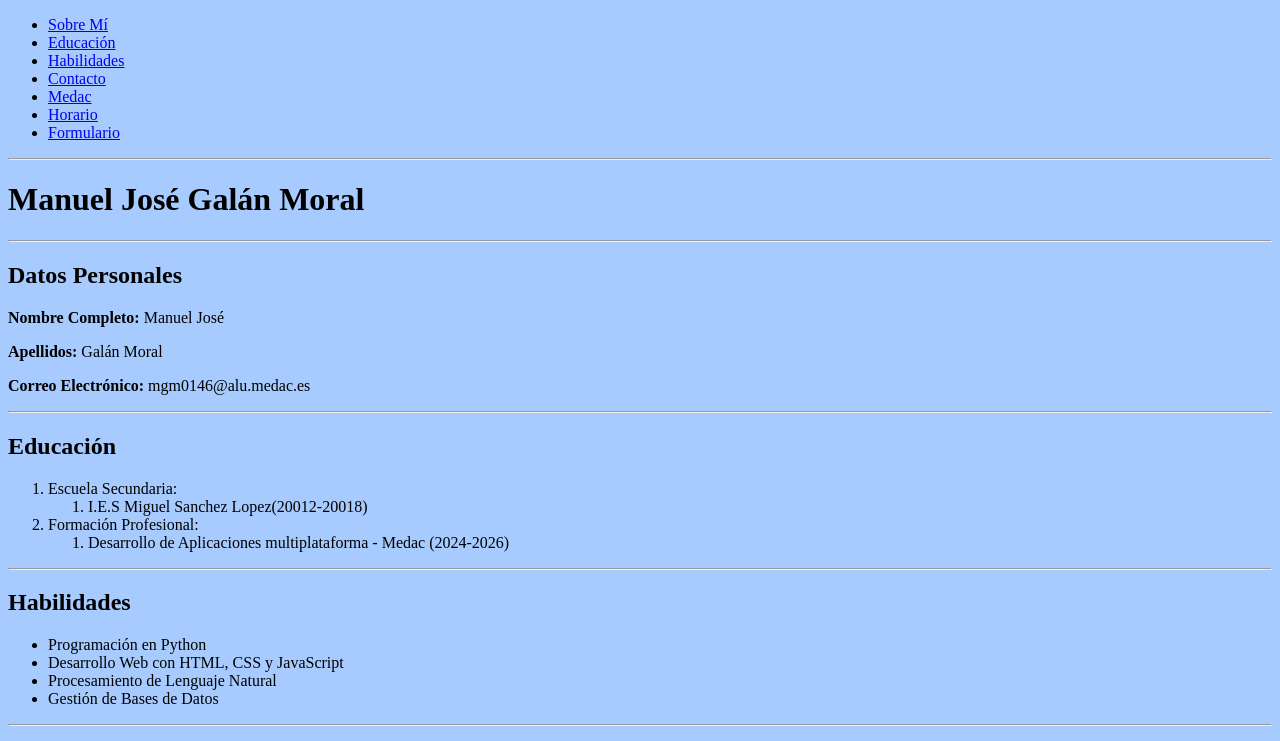
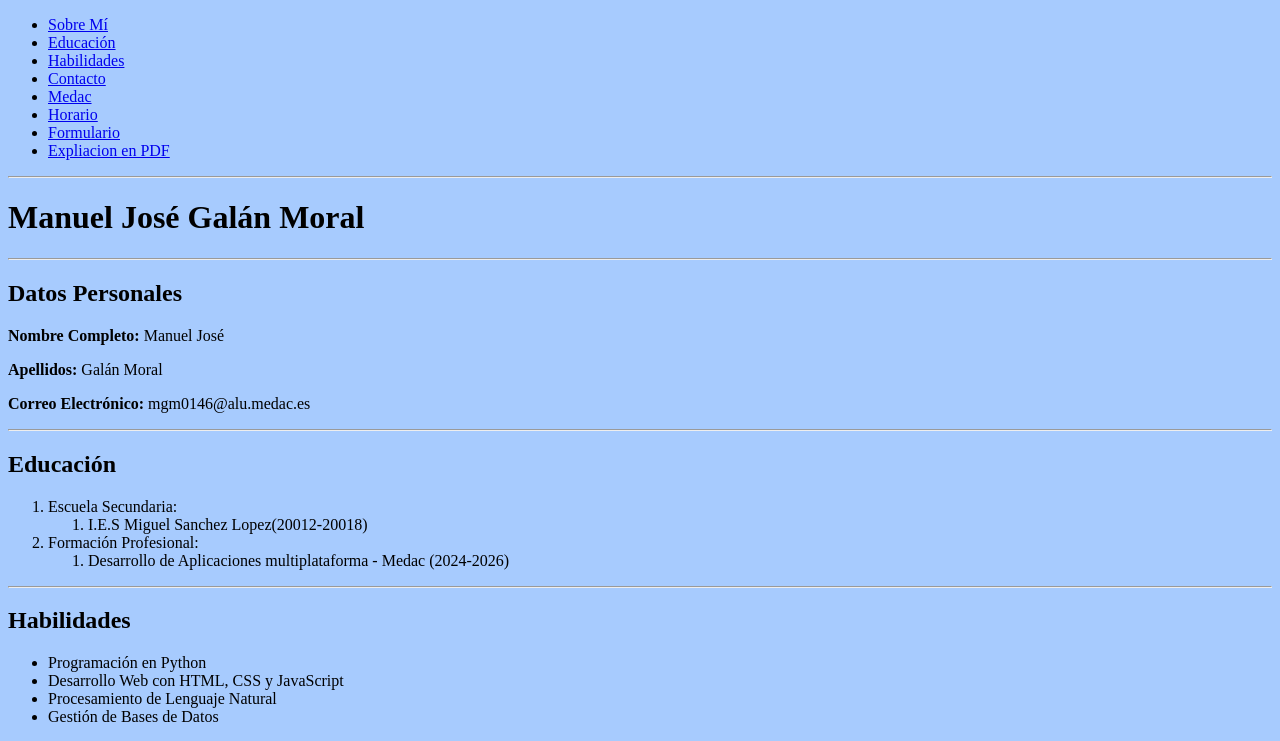
Before and after one commit to SrGalan00/Curriculum, a plain HTML site: page index.html in a window 1280 px wide. Shown: the top 741 px of the page. Drawn offline with Linux system fonts and the light colour scheme.

Commit message:
pdf
actualizacion pdf

```diff
--- a/index.html
+++ b/index.html
@@ -17,6 +17,7 @@
             <li><a href="https://medac.es" target="_blank">Medac</a></li>
             <li><a href="Horario.html" target="_self">Horario</a></li>
             <li><a href="Formulari0.html" target="_self"> Formulario</a></li>
+            <li> <a href="pdf/Expliacion PDF.pdf" target="_blank">Expliacion en PDF </a></li>
         </ul>
     </nav>
     <hr>
```
Also changed, not shown: 1 other file.
